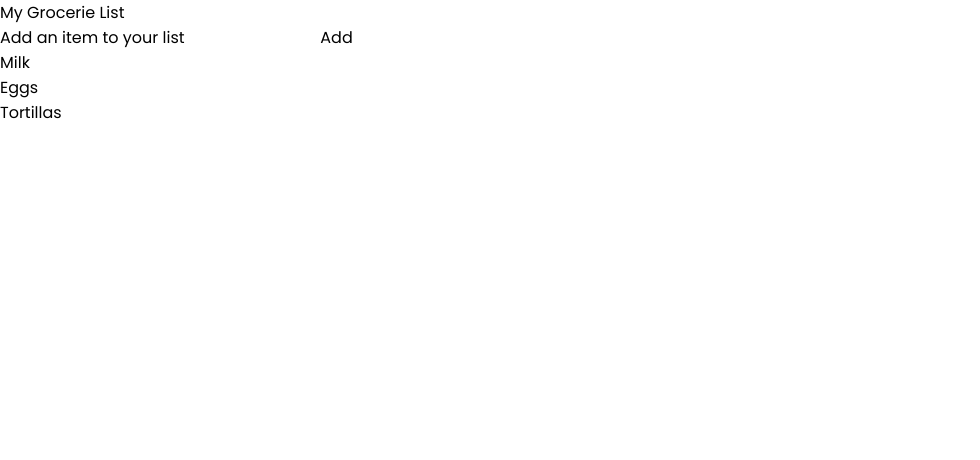
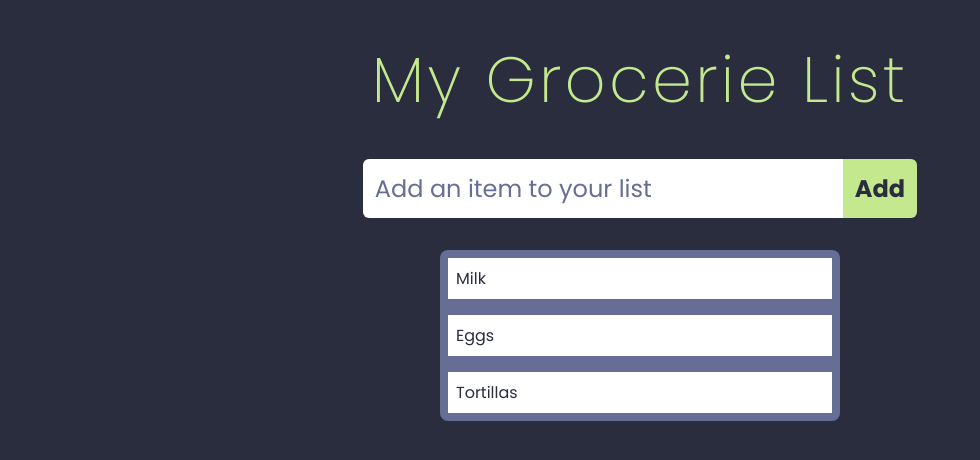
Before and after one commit to dairafelix/groceryList, a plain HTML site: page index.html in a window 1280 px wide. Shown: the whole page, without its empty margins (0-980 px from the left). Drawn offline with Linux system fonts and the light colour scheme.

Commit message:
Add style

```diff
--- a/index.html
+++ b/index.html
@@ -8,7 +8,7 @@
     <link rel="stylesheet" href="reset.css">
     <link rel="preconnect" href="https://fonts.googleapis.com">
 <link rel="preconnect" href="https://fonts.gstatic.com" crossorigin>
-<link href="https://fonts.googleapis.com/css2?family=Poppins:wght@100;400;700&display=swap" rel="stylesheet">
+<link href="https://fonts.googleapis.com/css2?family=Poppins:wght@200;400;700&display=swap" rel="stylesheet">
 <link rel="stylesheet" href="style.css"/>
 </head>
 <body>
--- a/style.css
+++ b/style.css
@@ -13,4 +13,57 @@
 
 body {
     font-family: 'Poppins', sans-serif;
+    background-color: var(--background);
+    color: var(--foreground);
+    display: flex;
+    flex-direction: column;
+    justify-content: center;
+    align-items: center;
 }
+.title {
+    margin: 0.5em;
+    font-size: 4em;
+    font-weight: lighter;
+    letter-spacing: 0.05em;
+    color: var(--accent);
+}
+.newGroceryForm {
+    display: flex;
+}
+#newGrocery {
+    background-color: white;
+    color: var(--comment);
+    padding: 0.5em;
+    width: 20em;
+    font-size: 1.5em;
+    border-radius: 0.25em 0 0 0.25em;
+}
+#addBtn {
+    background-color: var(--accent);
+    color: var(--background);
+    padding: 0.5em;
+    font-size: 1.5em;
+    font-weight: bold;
+    cursor: pointer;
+    border-radius: 0 0.25em 0.25em 0;
+}
+#addBtn:hover{
+    background-color: var(--purplish);
+
+}
+#groceryList {
+    display: flex;
+    flex-direction: column;
+    align-items: center;
+    justify-content: center;
+    margin-top: 2em;
+    border-radius:  0.5em;
+    background-color: var(--comment);
+}
+.groceryItem {
+    background-color: white;
+    color: var(--background);
+    margin: 0.5em;
+    width: 24em;
+    padding: 0.5em;
+}
```
